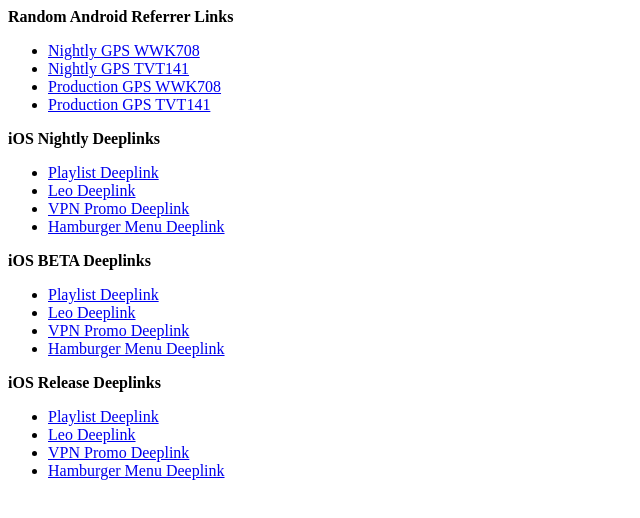
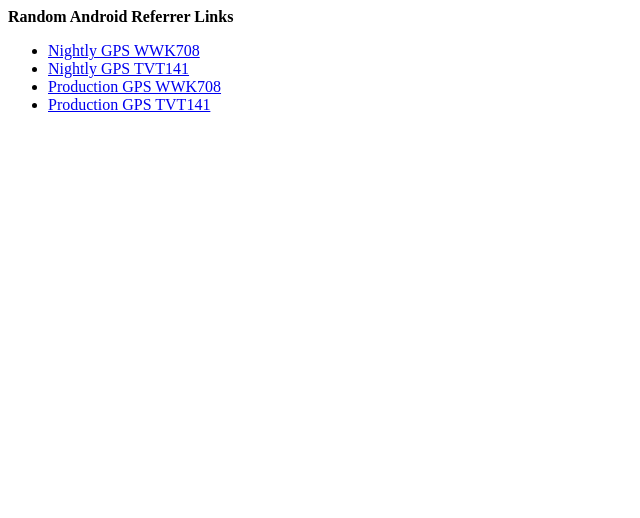
Before and after one commit to kjozwiak/kjozwiak.github.io, a plain HTML site: page index.html in a window 1280 px wide. Shown: the whole page, without its empty margins (0-640 px from the left). Drawn offline with Linux system fonts and the light colour scheme.

Commit message:
Update index.html

```diff
--- a/index.html
+++ b/index.html
@@ -8,26 +8,5 @@
 <li><a href="https://play.google.com/store/apps/details?id=com.brave.browser&referrer=urpc%3DWWK708">Production GPS WWK708</a></li>
 <li><a href="https://play.google.com/store/apps/details?id=com.brave.browser&referrer=urpc%3DTVT141">Production GPS TVT141</a></li>
 </ul>
-<b>iOS Nightly Deeplinks</b>
-<ul>
-<li><a href="brave-nightly://deep-link?path=playlist">Playlist Deeplink</a></li>
-<li><a href="brave-nightly://deep-link?path=brave_leo">Leo Deeplink</a></li>
-<li><a href="brave-nightly://deep-link?path=vpn_promo">VPN Promo Deeplink</a></li>
-<li><a href="brave-nightly://deep-link/?path=menu">Hamburger Menu Deeplink</a></li>
-</ul>
-<b>iOS BETA Deeplinks</b>
-<ul>
-<li><a href="brave-nightly://deep-link?path=playlist">Playlist Deeplink</a></li>
-<li><a href="brave-beta://deep-link?path=brave_leo">Leo Deeplink</a></li>
-<li><a href="brave-beta://deep-link?path=vpn_promo">VPN Promo Deeplink</a></li>
-<li><a href="brave-beta://deep-link/?path=menu">Hamburger Menu Deeplink</a></li>
-</ul>
-<b>iOS Release Deeplinks</b>
-<ul>
-<li><a href="brave-nightly://deep-link?path=playlist">Playlist Deeplink</a></li>
-<li><a href="brave-beta://deep-link?path=brave_leo">Leo Deeplink</a></li>
-<li><a href="brave-beta://deep-link?path=vpn_promo">VPN Promo Deeplink</a></li>
-<li><a href="brave-beta://deep-link/?path=menu">Hamburger Menu Deeplink</a></li>
-</ul>
 </body>
 </html>
```
